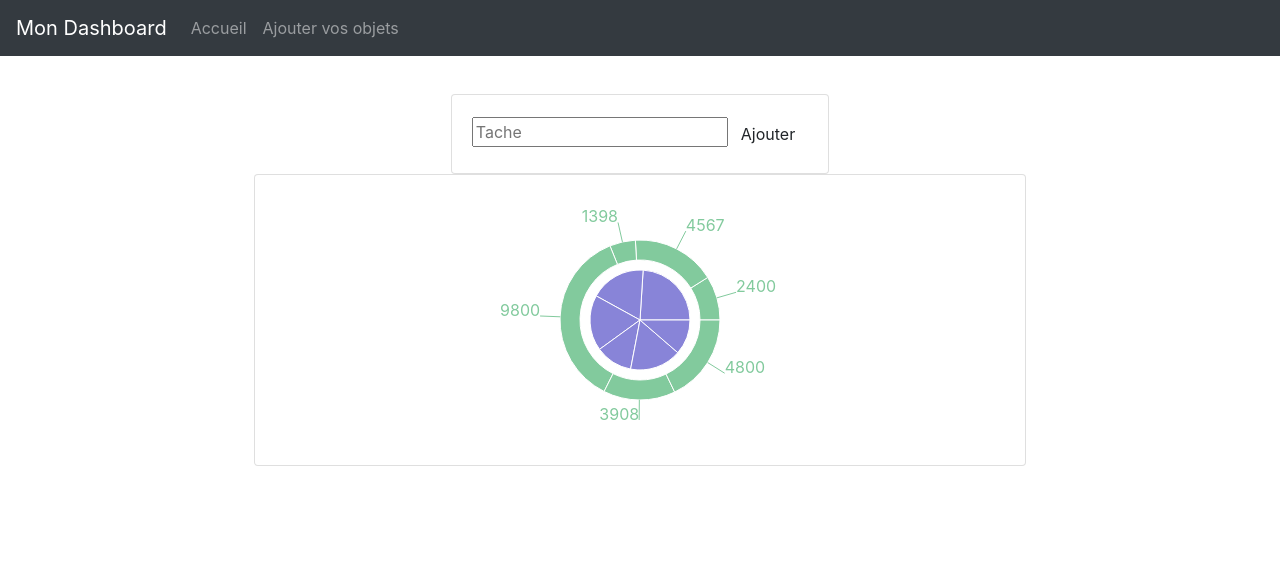
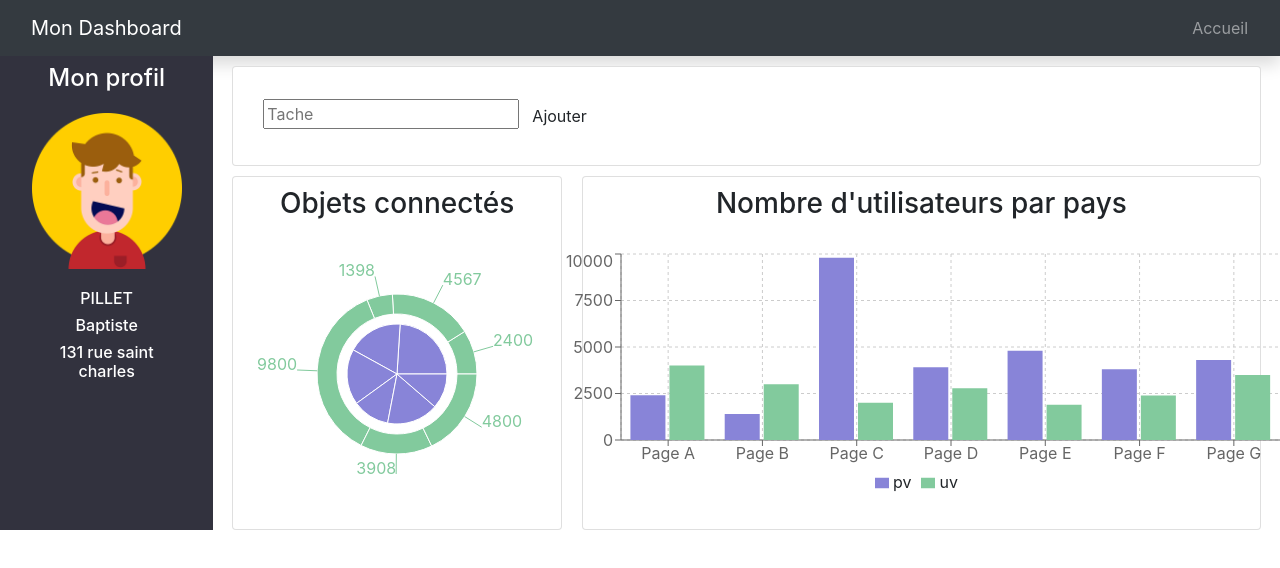
Before and after one commit to Batpillet/Project_Dashboard, a React (Create React App) app in the folder projet/: page / in a window 1280 px wide. Shown: the top 568 px of the page. Built offline with nearby package versions, Linux system fonts and the light colour scheme.

Commit message:
Ajout profil + graph bar

```diff
--- a/projet/package.json
+++ b/projet/package.json
@@ -7,6 +7,7 @@
     "react": "^16.12.0",
     "react-dom": "^16.12.0",
     "react-scripts": "3.2.0",
+    "reactstrap": "^8.1.1",
     "recharts": "^1.8.5"
   },
   "scripts": {
--- a/projet/src/App.css
+++ b/projet/src/App.css
@@ -1,3 +1,5 @@
+@import url('https://fonts.googleapis.com/css?family=Josefin+Sans');
+
 .App {
   text-align: center;
 }
@@ -16,15 +18,36 @@
   font-size: calc(10px + 2vmin);
   color: white;
 }
+body {
+  font-family: 'Josefin Sans', cursive;
+}
 
 .App-link {
   color: #09d3ac;
 }
 
-.container-fluid{
-  padding: 0px;
+#dash{
+  color: white !important;
 }
 
-.container{
-  margin: 3%;
+.card{
+  margin-top: 10px;
+  margin-left: -5px;
+  margin-right: -5px;
+  padding: 10px;
+  background: black;
 }
+
+.sidebar{
+  background-color: #32323E;
+}
+
+img{
+  width: 150px;
+  text-align: center;
+  display: block;
+  margin-left: auto;
+  margin-right: auto;
+  margin-top: 20px;
+  margin-bottom: 20px;
+}
--- a/projet/src/App.js
+++ b/projet/src/App.js
@@ -3,7 +3,11 @@ import './App.css';
 import './API';
 import Todo from './components/Todo.js';
 import 'bootstrap/dist/css/bootstrap.min.css';
-import { Pie, PieChart } from 'recharts';
+import { Button } from 'reactstrap';
+import { Pie, PieChart, BarChart, CartesianGrid, XAxis, YAxis, Tooltip, Legend, Bar } from 'recharts';
+import { Container, Row, Col, Nav } from 'reactstrap';
+import logo from './photos/profil.png'
+
 const data01 = [
   {
     "name": "Group A",
@@ -57,44 +61,100 @@ const data02 = [
   }
 ];
 
+const data = [
+  {
+    "name": "Page A",
+    "uv": 4000,
+    "pv": 2400,
+    "amt": 2400
+  },
+  {
+    "name": "Page B",
+    "uv": 3000,
+    "pv": 1398,
+    "amt": 2210
+  },
+  {
+    "name": "Page C",
+    "uv": 2000,
+    "pv": 9800,
+    "amt": 2290
+  },
+  {
+    "name": "Page D",
+    "uv": 2780,
+    "pv": 3908,
+    "amt": 2000
+  },
+  {
+    "name": "Page E",
+    "uv": 1890,
+    "pv": 4800,
+    "amt": 2181
+  },
+  {
+    "name": "Page F",
+    "uv": 2390,
+    "pv": 3800,
+    "amt": 2500
+  },
+  {
+    "name": "Page G",
+    "uv": 3490,
+    "pv": 4300,
+    "amt": 2100
+  }
+]
 
-class App extends Component{
+
+class App extends Component {
   constructor() {
     super()
-    this.state={
-      items:[],
-      currentItem: {text:'', key:''},
+    this.state = {
+      items: [],
+      currentItem: { text: '', key: '' },
     }
 
   }
-  handleInput = e =>{
+  handleInput = e => {
     console.log('Hello Input')
   }
-  addItem = e =>{
+  addItem = e => {
     e.preventDefault() //Eviter le rafraichissement de la page lors de l'envoi du form
     console.log('hello world')
   }
 
-
-  render(){
+  render() {
     return (
-    <div className="container-fluid">
-        <nav className="navbar navbar-expand-sm bg-dark navbar-dark row" id="topbar">
+      <body>
+        <nav className="navbar navbar-dark bg-dark shadow">
+          <a className="navbar-brand col-sm-3 col-md-2 mr-0" href="#">Mon Dashboard</a>
           <ul className="navbar-nav">
             <li className="nav-item">
-              <a className="navbar-brand" href="#">Mon Dashboard</a>
-            </li>
-            <li className="nav-item">
-              <a className="nav-link" href="App.js">Accueil</a>
-            </li>
-            <li className="nav-item">
-              <a className="nav-link" href="API.js">Ajouter vos objets</a>
+              <a className="nav-link px-3" href="App.js">Accueil</a>
             </li>
           </ul>
         </nav>
-        <div className="container">
-        <div className="row justify-content-center">
-          <div className="col-auto">
+        <div className="container-fluid">
+          <div className="row">
+            <nav className="col-md-2 d-none d-md-block sidebar">
+              <div className="sidebar-sticky">
+                <ul className="nav flex-column">
+                  <li className="nav-item">
+                    <a id="dash" class="nav-link" href="#">
+                      <h4 className="text-center">Mon profil</h4>
+                      <img className="center" src={logo} alt="Logo" />
+                      <h6 className="text-center">PILLET</h6>
+                      <h6 className="text-center">Baptiste</h6>
+                      <h6 className="text-center">131 rue saint charles</h6>
+                    </a>
+                  </li>
+                </ul>
+              </div>
+            </nav>
+            <main role="main" class="col-md-9 col-lg-10 px-4 ml-sm-auto">
+              <div className="row">
+                <div className="col-12">
                   <div className="card">
                     <div className="card-body">
                       <Todo
@@ -106,9 +166,12 @@ class App extends Component{
                     </div>
                   </div>
                 </div>
-          <div className="col-auto">
+              </div>
+              <div className="row">
+                <div className="col-4">
                   <div className="card">
-              <div className="card-body" style={{display: 'inline-flex', justifyContent: 'center'}}>
+                  <h3 className="text-center">Objets connectés</h3>
+                    <div className="card-body" style={{ display: 'inline-flex', justifyContent: 'center' }}>
                       <PieChart width={730} height={250}>
                         <Pie data={data01} dataKey="value" nameKey="name" cx="50%" cy="50%" outerRadius={50} fill="#8884d8" />
                         <Pie data={data02} dataKey="value" nameKey="name" cx="50%" cy="50%" innerRadius={60} outerRadius={80} fill="#82ca9d" label />
@@ -116,9 +179,27 @@ class App extends Component{
                     </div>
                   </div>
                 </div>
+                <div className="col-8">
+                  <div className="card">
+                    <h3 className="text-center">Nombre d'utilisateurs par pays</h3>
+                    <div className="card-body" style={{ display: 'inline-flex', justifyContent: 'center' }}>
+                      <BarChart width={730} height={250} data={data}>
+                        <CartesianGrid strokeDasharray="3 3" />
+                        <XAxis dataKey="name" />
+                        <YAxis />
+                        <Tooltip />
+                        <Legend />
+                        <Bar dataKey="pv" fill="#8884d8" />
+                        <Bar dataKey="uv" fill="#82ca9d" />
+                      </BarChart>
                     </div>
                   </div>
                 </div>
+              </div>
+            </main>
+          </div>
+        </div>
+      </body>
     );
   }
 }
```
Also changed, not shown: projet/src/photos/profil.png (added), 1 other file (tests, documents, lock files or other folders). Lines whose indentation alone changed are shown as unchanged.
